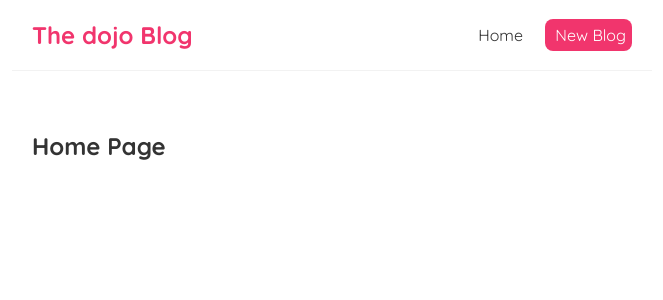
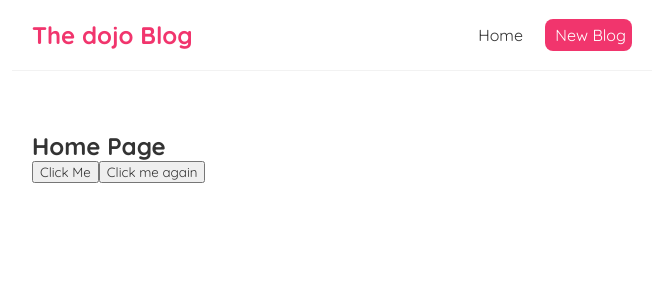
Before and after one commit to shinhacker/react_course_1, a React (Create React App) app in the folder dojo-blog/: page / in a window 1280 px wide. Shown: the top 300 px of the page, without its empty margins (308-971 px from the left). Built offline with nearby package versions, Linux system fonts and the light colour scheme.

Commit message:
+ onClick paramter pass

```diff
--- a/dojo-blog/src/Home.js
+++ b/dojo-blog/src/Home.js
@@ -1,8 +1,22 @@
 const Home = ()=>{
 
+    /**
+     * Here Handle Click is function which is injected in onClick Event using dynamic
+     * template injections
+     */
+    const handleClick = ()=>{
+        console.log("hello ninjas");
+    }
+
+    const handleClickAgain = (name)=>{
+            console.log("Hello "+name);
+    };
     return(
         <div className="Home">
             <h2>Home Page</h2>
+            <button onClick={handleClick}>Click Me </button>
+            <button onClick={()=>{handleClickAgain('mario')
+            }}>Click me again</button>
         </div>
 
     );
```
Also changed, not shown: 1 other file (tests, documents, lock files or other folders).
